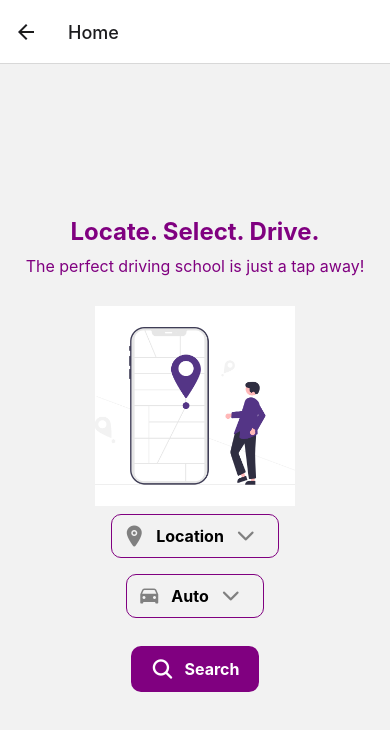
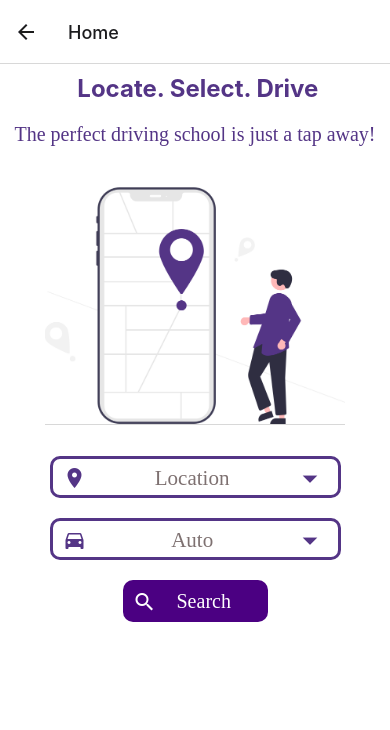
Before and after one commit to team-epsilon-ftw/react-native-pilot-project, a React Native app: screen /Home in a window 390 px wide. Shown: the top 730 px of the page. Built offline with nearby package versions, Linux system fonts and the light colour scheme; no server answers; the database is empty.

Commit message:
refactor

```diff
--- /dev/null
+++ b/components/DropDownList.js
@@ -0,0 +1,48 @@
+import { View, Pressable, StyleSheet, Text } from "react-native";
+import Icon from 'react-native-vector-icons/MaterialIcons';
+import { db } from "../configs/firebaseConfig.js";
+import { collection, getDocs } from 'firebase/firestore';
+
+export default function DropDownListComponent ({buttonName, iconName}) {
+    return (
+        <View>
+        <Pressable
+        onPress={() => console.log("Button Pressed")}>
+        <View style = {styles.button}>
+        <Icon name = {iconName} size={24} style = {styles.icon}/>
+        <Text style = {styles.text}> {buttonName}</Text>
+        <Icon name = "arrow-drop-down" size = {35} style = {[styles.icon, styles.icon2]} />
+        </View>
+        </Pressable>
+        </View>
+    )
+
+}
+
+const styles = StyleSheet.create ({
+    button: {
+        height: 42,
+        width: 291,
+        borderColor: "#543586",
+        alignSelf: "center",
+        borderWidth : 3,
+        borderRadius: 10,
+        flexDirection: "row",
+        justifyContent: "space-between",
+        paddingVertical: 7,
+        paddingHorizontal: 10,
+        marginBottom: 20
+    },
+    text : {
+        color: "#7E7171",
+        fontSize: 21,
+        fontFamily: "jalidi"
+    },
+    icon : {
+        color: "#543586"
+    },
+    icon2: {
+        marginTop: -5,
+    },
+
+})
--- /dev/null
+++ b/components/SearchButton.js
@@ -0,0 +1,40 @@
+import { View, Pressable, StyleSheet, Text } from "react-native";
+import Icon from 'react-native-vector-icons/MaterialIcons';
+
+export default function SearchButtonComponent () {
+    return (
+        <View>
+        <Pressable
+        onPress={() => console.log("Button Pressed")}>
+        <View style = {styles.button}>
+        <Icon name = "search" size={24} style = {styles.icon}/>
+        <Text style = {styles.text}> Search</Text>
+        </View>
+        </Pressable>
+        </View>
+    )
+
+}
+
+const styles = StyleSheet.create ({
+    button: {
+        height: 42,
+        width: 145,
+        backgroundColor: "#4b0082",
+        alignSelf: "center",
+        borderRadius: 10,
+        flexDirection: "row",
+        paddingVertical: 10,
+        paddingHorizontal: 10,
+        marginBottom: 20
+    },
+    text : {
+        color: "white",
+        fontSize: 20,
+        fontFamily: "dmsans",
+        marginStart: 15
+    },
+    icon : {
+        color: "white"
+    },
+})
--- /dev/null
+++ b/components/statusBar.js
@@ -0,0 +1,9 @@
+import { View, StatusBar } from "react-native";
+
+export default function StatusBarComponent () {
+    return(
+        <View>
+            <StatusBar barStyle= "dark-content"/>
+        </View>
+    )
+}
--- a/package.json
+++ b/package.json
@@ -11,13 +11,14 @@
   "dependencies": {
     "@expo/metro-runtime": "~3.2.1",
     "@expo/vector-icons": "^14.0.0",
+    "@react-native-firebase/app": "^20.0.0",
     "@react-navigation/bottom-tabs": "*",
     "@react-navigation/native": "^6.1.17",
     "@react-navigation/stack": "^6.3.29",
     "expo": "~51.0.8",
     "expo-linear-gradient": "~13.0.2",
     "expo-status-bar": "~1.12.1",
-    "firebase": "^10.12.1",
+    "firebase": "^10.12.2",
     "react": "18.2.0",
     "react-dom": "18.2.0",
     "react-native": "0.74.1",
--- a/src/screens/HomeScreen.js
+++ b/src/screens/HomeScreen.js
@@ -1,214 +1,27 @@
-import React, { useState } from 'react';
-import { View, Modal, Text, TouchableOpacity, StyleSheet, Image } from 'react-native';
-import { Ionicons } from '@expo/vector-icons'; // Import Ionicons for icons
+import { Text, View, StyleSheet,Image, ScrollView } from "react-native";
+import StatusBarComponent from "../../components/statusBar.js"
+import DropDownListComponent from "../../components/DropDownList.js"
+import SearchButtonComponent from "../../components/SearchButton.js";
 
-const HomeScreen = () => {
-  const [locationModalVisible, setLocationModalVisible] = useState(false);
-  const [vehicleModalVisible, setVehicleModalVisible] = useState(false);
-  const [selectedLocation, setSelectedLocation] = useState(null);
-  const [selectedVehicle, setSelectedVehicle] = useState("Auto");
-
-  const handleLocationSelect = (location) => {
-    setSelectedLocation(location);
-    setLocationModalVisible(false); // Close the modal after selecting an option
-  };
-
-  const handleVehicleSelect = (vehicle) => {
-    setSelectedVehicle(vehicle);
-    setVehicleModalVisible(false); // Close the modal after selecting an option
-  };
-
-  const handleSearch = () => {
-    // Perform search based on selectedLocation and selectedVehicle
-    console.log("Searching for:", selectedLocation, selectedVehicle);
-  };
-
-  return (
-    <View style={styles.container}>
-      <Text style={styles.title}>Locate. Select. Drive.</Text>
-      <Text style={styles.subtitle}>The perfect driving school is just a tap away!</Text>
-      <Image
-        source={require('../../assets/homeScreen/img1.png')}
-        style={styles.image}
-      />
-      {/* Text box around location button */}
-      <View style={styles.textBox}>
-        <Ionicons name="location" size={24} color="grey" style={styles.icon} />
-        <TouchableOpacity style={styles.button} onPress={() => setLocationModalVisible(true)}>
-          <Text style={styles.buttonText}>{selectedLocation || 'Location'}</Text>
-        </TouchableOpacity>
-        <Ionicons name="chevron-down" size={24} color="grey" style={styles.icon} />
-      </View>
-      {/* Text box around vehicle type button */}
-      <View style={styles.textBox}>
-        <Ionicons name="car" size={24} color="grey" style={styles.icon} />
-        <TouchableOpacity style={styles.button} onPress={() => setVehicleModalVisible(true)}>
-          <Text style={styles.buttonText}>{selectedVehicle || 'Auto'}</Text>
-        </TouchableOpacity>
-        <Ionicons name="chevron-down" size={24} color="grey" style={styles.icon} />
-      </View>
-      {/* Search button */}
-      <TouchableOpacity style={styles.searchButton} onPress={handleSearch}>
-        <Ionicons name="search" size={24} color="white" style={styles.searchIcon} />
-        <Text style={styles.searchButtonText}>Search</Text>
-      </TouchableOpacity>
-      {/* Location Modal */}
-      <Modal
-        animationType="slide"
-        transparent={true}
-        visible={locationModalVisible}
-        onRequestClose={() => setLocationModalVisible(false)}
-      >
-        <View style={styles.centeredView}>
-          <View style={styles.modalView}>
-            <Text style={styles.modalText}>Select a Location</Text>
-            {/* Location dropdown options */}
-            <TouchableOpacity onPress={() => handleLocationSelect("Borella")}>
-              <Text>Borella</Text>
-            </TouchableOpacity>
-            <TouchableOpacity onPress={() => handleLocationSelect("Rajagiriya")}>
-              <Text>Rajagiriya</Text>
-            </TouchableOpacity>
-            <TouchableOpacity onPress={() => handleLocationSelect("Battaramulla")}>
-              <Text>Battaramulla</Text>
-            </TouchableOpacity>
-            <TouchableOpacity onPress={() => handleLocationSelect("Thalawathugoda")}>
-              <Text>Thalawathugoda</Text>
-            </TouchableOpacity>
-            <TouchableOpacity onPress={() => handleLocationSelect("Maharagama")}>
-              <Text>Maharagama</Text>
-            </TouchableOpacity>
-            <TouchableOpacity onPress={() => handleLocationSelect("Kadawatha")}>
-              <Text>Kadawatha</Text>
-            </TouchableOpacity>
-            {/* Add more location options as needed */}
-          </View>
+export default function HomeScreen () {
+    return(
+        <View style = {styles. container}>
+            <StatusBarComponent/>
+            <Text style = {[styles. text, styles.heading]}> Locate. Select. Drive</Text>
+            <Text style = {[styles. text, styles.NormalText]}>The perfect driving school is just a tap away!</Text>
+            <Image source= {require("../../assets/homeScreen/img1.png")} style = {styles.image}/>
+            <DropDownListComponent buttonName = "Location" iconName = "location-on" />
+            <DropDownListComponent buttonName = "Auto" iconName = "directions-car"/>
+            <SearchButtonComponent/>
         </View>
-      </Modal>
-      {/* Vehicle Type Modal */}
-      <Modal
-        animationType="slide"
-        transparent={true}
-        visible={vehicleModalVisible}
-        onRequestClose={() => setVehicleModalVisible(false)}
-      >
-        <View style={styles.centeredView}>
-          <View style={styles.modalView}>
-            <Text style={styles.modalText}>Select a Vehicle Type</Text>
-            {/* Vehicle type dropdown options */}
-            <TouchableOpacity onPress={() => handleVehicleSelect("Auto")}>
-              <Text>Auto</Text>
-            </TouchableOpacity>
-            <TouchableOpacity onPress={() => handleVehicleSelect("Manual")}>
-              <Text>Manual</Text>
-            </TouchableOpacity>
-            <TouchableOpacity onPress={() => handleVehicleSelect("Three-Wheelers")}>
-              <Text>Three-Wheelers</Text>
-            </TouchableOpacity>
-            <TouchableOpacity onPress={() => handleVehicleSelect("Buses")}>
-              <Text>Buses</Text>
-            </TouchableOpacity>
-            <TouchableOpacity onPress={() => handleVehicleSelect("Lorries")}>
-              <Text>Lorries</Text>
-            </TouchableOpacity>
-            {/* Add more vehicle type options as needed */}
-          </View>
-        </View>
-      </Modal>
-    </View>
-  );
-};
+    )
+}
 
 const styles = StyleSheet.create({
-  container: {
-    flex: 1,
-    justifyContent: 'center',
-    alignItems: 'center',
-  },
-  title: {
-    fontSize: 24,
-    fontWeight: 'bold',
-    textAlign: 'center',
-    marginBottom: 10,
-    color: 'purple'
-  },
-  subtitle: {
-    fontSize: 16,
-    textAlign: 'center',
-    marginBottom: 10,
-    color:'purple',
-  },
-  image: {
-    width: 200,
-    height: 200,
-    marginTop: 20,
-  },
-  textBox: {
-    flexDirection: 'row',
-    alignItems: 'center',
-    borderWidth: 1,
-    borderColor: 'purple',
-    borderRadius: 10,
-    paddingVertical: 8, // Adjust vertical padding
-    paddingHorizontal: 10, // Adjust horizontal padding
-    marginVertical: 8, // Adjust vertical margin
-    marginHorizontal:70,
-  },
-  icon: {
-    marginRight: 10,
-  },
-  button: {
-    flex: 1,
-    marginRight: 10,
-  },
-  buttonText: {
-    fontSize: 16,
-    fontWeight: 'bold',
-  },
-  centeredView: {
-    flex: 1,
-    justifyContent: 'center',
-    alignItems: 'center',
-    marginTop: 22,
-  },
-  modalView: {
-    margin: 20,
-    backgroundColor: 'white',
-    borderRadius: 20,
-    padding: 35,
-    alignItems: 'center',
-    shadowColor: '#000',
-    shadowOffset: {
-      width: 0,
-      height: 2,
-    },
-    shadowOpacity: 0.25,
-    shadowRadius: 4,
-    elevation: 5,
-  },
-  modalText: {
-    marginBottom: 15,
-    textAlign: 'center',
-    fontSize: 16,
-    fontWeight: 'bold',
-  },
-  searchButton: {
-    flexDirection: 'row',
-    alignItems: 'center',
-    backgroundColor: 'purple',
-    paddingVertical: 10,
-    paddingHorizontal: 20,
-    borderRadius: 10,
-    marginTop: 20,
-  },
-  searchIcon: {
-    marginRight: 10,
-  },
-  searchButtonText: {
-    color: 'white',
-    fontSize: 16,
-    fontWeight: 'bold',
-  },
-});
-
-export default HomeScreen;
+    container: {flex: 1, backgroundColor: "white"},
+    text: {color: "#543586", textAlign: "center", paddingVertical: 10},
+    heading : {fontSize: 24, fontWeight: "bold", fontFamily: "inter"},
+    NormalText : {fontSize: 20, fontFamily: "jalidi"},
+    image : {width : 300, height: 300, alignSelf: "center"},
+    search : {width: 145, color: "white", fontFamily: "dmsans"}
+})
```
Also changed, not shown: 1 other file (tests, documents, lock files or other folders).
